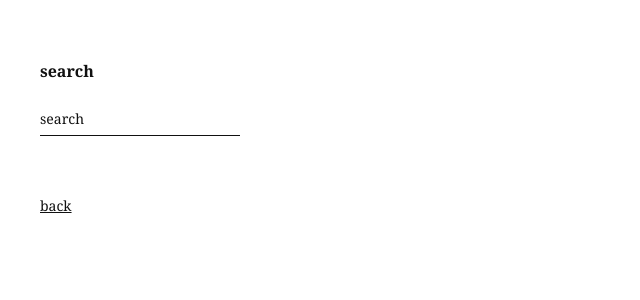
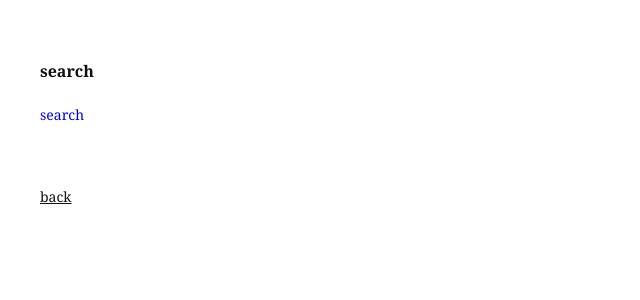
Before and after one commit to Captain-Nimosi/nimosi, a Jekyll site: the page built from search.md, in a window 1280 px wide. Shown: the top 300 px of the page, without its empty margins (0-640 px from the left). Built offline with Jekyll 4.4.1, drawn with Linux system fonts in a browser that asks for light colours.

Commit message:
Refactor search container and label styles
Updated styles for search container and label, including dimensions and color changes.

```diff
--- a/_layouts/post.html
+++ b/_layouts/post.html
@@ -109,6 +109,10 @@ a:hover {
 
   display: inline-block;
 
+  width: 200px;
+
+  height: 24px;
+
 }
 
 
@@ -118,13 +122,19 @@ a:hover {
 
   display: inline-block;
 
-  color: #111;
+  align-items: flex-start;
+
+  box-sizing: border-box;
 
   width: 200px;
 
-  padding: 4px 0;
+  height: 24px;
 
-  border-bottom: 1px solid #111;
+  padding: 0;
+
+  color: #0000EE;
+
+  tex-decoration: underline;
 
 }
 
@@ -135,7 +145,11 @@ a:hover {
 
   display: none;
 
-  align-items: center;
+  align-items: flex-start;
+
+  width: 200px;
+
+  height: 24px;
 
 }
 
@@ -148,7 +162,6 @@ a:hover {
   display: none;
 
 }
-
 
 .search-container:hover .search-input-wrapper {
 
@@ -177,6 +190,8 @@ a:hover {
 /* Search input */
 
 #search-input {
+
+  box-sizing: boarder-box;
 
   font-family: 'Noto Serif', serif;
 
```
